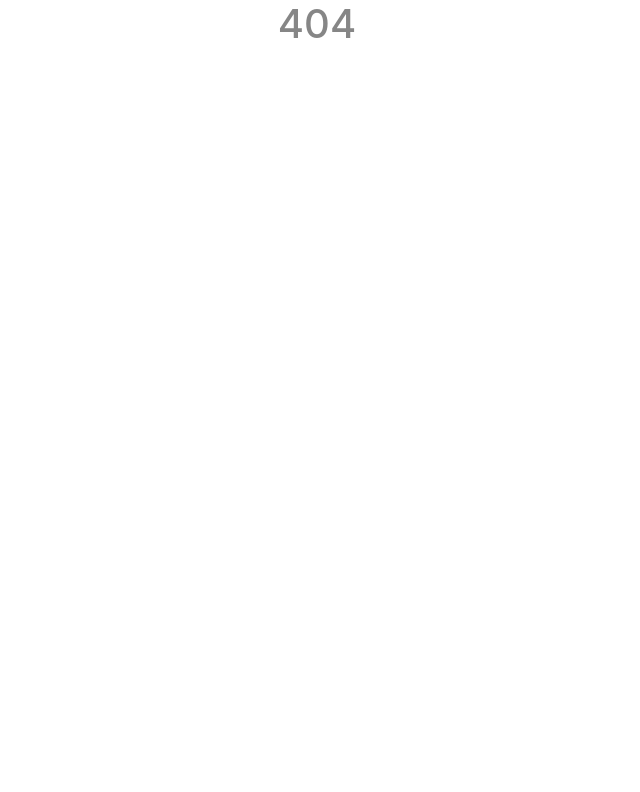
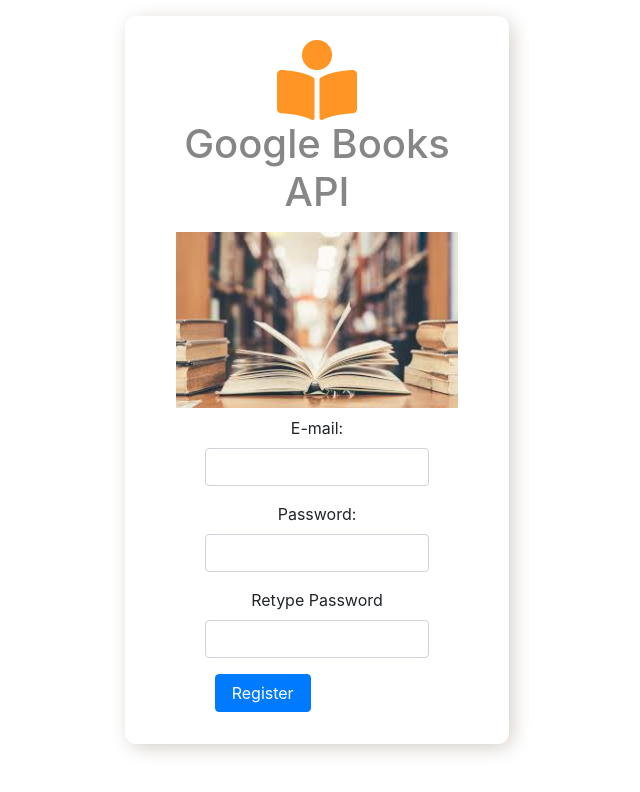
Before and after one commit to Bogdan-Mireanu/Agile-React-Final-Project, a React (Create React App) app: page /register in a window 1280 px wide. Shown: the top 792 px of the page, without its empty margins (323-963 px from the left). Built offline with nearby package versions, Linux system fonts and the light colour scheme; no server answers.

Commit message:
add firebase

```diff
--- a/src/App.js
+++ b/src/App.js
@@ -11,9 +11,26 @@
   Route
 } from "react-router-dom";
 
+import * as firebase from 'firebase';
+import { AuthContextProvider } from './components/Login/AuthContext';
 
+var firebaseConfig = {
+  apiKey: "AIzaSyCWTjr6m6QQY2dIthQjZeHsWmkhHa3hQFM",
+  authDomain: "bookapi-4ac73.firebaseapp.com",
+  databaseURL: "https://bookapi-4ac73.firebaseio.com",
+  projectId: "bookapi-4ac73",
+  storageBucket: "bookapi-4ac73.appspot.com",
+  messagingSenderId: "425974546691",
+  appId: "1:425974546691:web:5e962e062e5ba6e949a936",
+  measurementId: "G-0N9Z02KRZZ"
+};
+
+firebase.initializeApp(firebaseConfig);
+export const auth = firebase.auth();
+export const firestore = firebase.firestore();
 function App() {
   return (
+    <AuthContextProvider>
     <Router>
 
     <div className="App">
@@ -22,12 +39,12 @@
           <Route exact path="/search">  <SearchBar /></Route>
           <Route exact path="/bookDetails/:id"> <BookDetails /></Route>
           <Route exact path='/whishlist'><WhishList/></Route>
+          <Route exact path="/register"><Login/></Route>
           <Route>{() => <h1>404</h1>}</Route>
         </Switch>
-
-
     </div>
     </Router>
+    </AuthContextProvider>
   );
 }
 
--- /dev/null
+++ b/src/components/Login/AuthContext.js
@@ -0,0 +1,36 @@
+import React, { useEffect, useState } from 'react';
+import * as firebase from 'firebase/app';
+import 'firebase/auth';
+
+const initialValue = {
+    isAuthenticated: false,
+    user: null,
+}
+
+const AuthContext = React.createContext(initialValue);
+
+function AuthContextProvider({ children }) {
+    const [value, setValue] = useState(initialValue)
+
+    useEffect(() => {
+
+        firebase.auth().onAuthStateChanged((user) => {
+            console.log(user);
+            if (user) {
+                // User is signed in.
+                setValue({ isAuthenticated: true, user });
+            } else {
+                // User is signed out.
+                setValue(initialValue);
+            }
+        });
+    }, []);
+
+    return (
+        <AuthContext.Provider value={value}>
+            {children}
+        </AuthContext.Provider>
+    )
+}
+
+export { AuthContext, AuthContextProvider }
--- a/src/components/Login/Login.js
+++ b/src/components/Login/Login.js
@@ -1,9 +1,40 @@
-import React from 'react';
+import React, {useContext} from 'react';
 import {Link} from 'react-router-dom';
+import * as firebase from 'firebase';
+import useForm from '../../hooks/useForm';
+import { Redirect, useLocation } from 'react-router-dom';
+import { AuthContext } from './AuthContext';
 
 export default function Login(){
+    const { values, bindInput } = useForm(null);
+    const { pathname } = useLocation();
+    const isRegister = (pathname === '/register');
+    const { isAuthenticated } = useContext(AuthContext);
+
+    async function handleSubmit(e) {
+        e.preventDefault();
+        try {
+            if (!isRegister) {
+                console.log('registered')
+                await firebase.auth().signInWithEmailAndPassword(values.email, values.password);
+            } else {
+                if (values && values.password === values.retype_password) {
+                    await firebase.auth().createUserWithEmailAndPassword(values.email, values.password);
+                } else {
+                    //setMessage('The two passwords must match!');
+                }
+            }
+        } catch (e) {
+            //setMessage(e.message);
+        }
+    }
+    if (isAuthenticated) {
+        return <Redirect to='/search' />
+    }
+
     return (
-        <form className="form-container">
+
+        <form onSubmit={handleSubmit} className="form-container">
             <div className="header">
                 <i className="fas fa-book-reader fa-5x"></i>
                 <h1>Google Books API</h1>
@@ -14,22 +45,31 @@
             <div className="row justify-content-center">
                 <div className="col-md-8 col-md-offset-3 text-center">
                     <div className="form-group">
-                        <label htmlFor="username">Username:</label>
-                        <input id="username" className="form-control text-center" type="text"/>
+                        <label htmlFor="email">E-mail:</label>
+                        <input id="email" className="form-control text-center" type="email" {...bindInput('email')}/>
                     </div>
                     <div className="form-group">
                         <label htmlFor="password">Password:</label>
-                        <input id="password" className="form-control text-center" type="text"/>
+                        <input id="password" className="form-control text-center" type="text" {...bindInput('password')}/>
                     </div>
+                    {isRegister && (
+                        <p>
+                            <label htmlFor="retype_password">Retype Password</label>
+                            <input type="password" className="form-control text-center" id="retype_password" {...bindInput('retype_password')} />
+                        </p>
+                    )}
                 </div>
             </div>
 
 
             <div className="d-flex justify-content-between mx-auto col-md-8">
 
-                    <Link to='/search'><p><button type="submit" className="btn btn-block btn-primary">Login</button></p></Link>
-                    <p><button type="submit" name="save" className="btn btn-block btn-success">Register</button></p>
+                    {/**
+                    <Link to='/search'>*/}
 
+                    {/**</p></Link> */}
+
+                <p><button type="submit" className="btn btn-block btn-primary">{!isRegister ? 'Login' : 'Register'}</button></p>
             </div>
         </form>
     )
```
